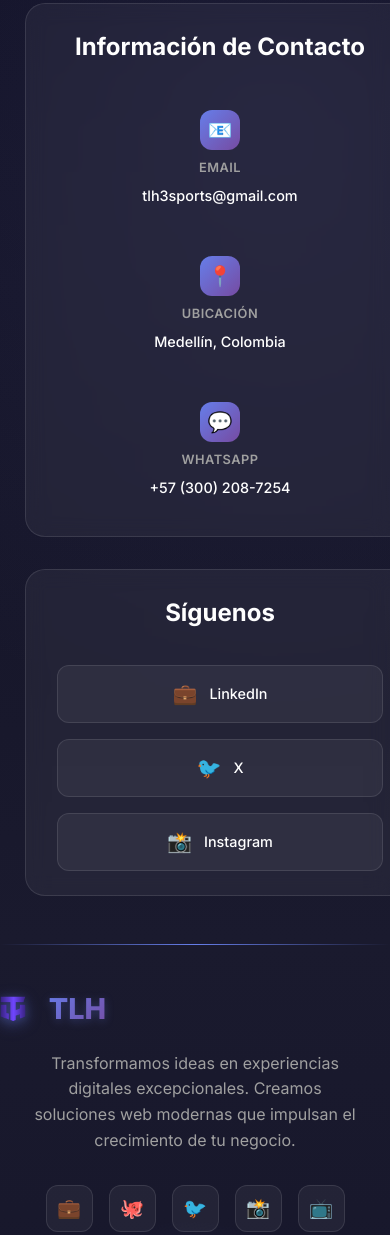
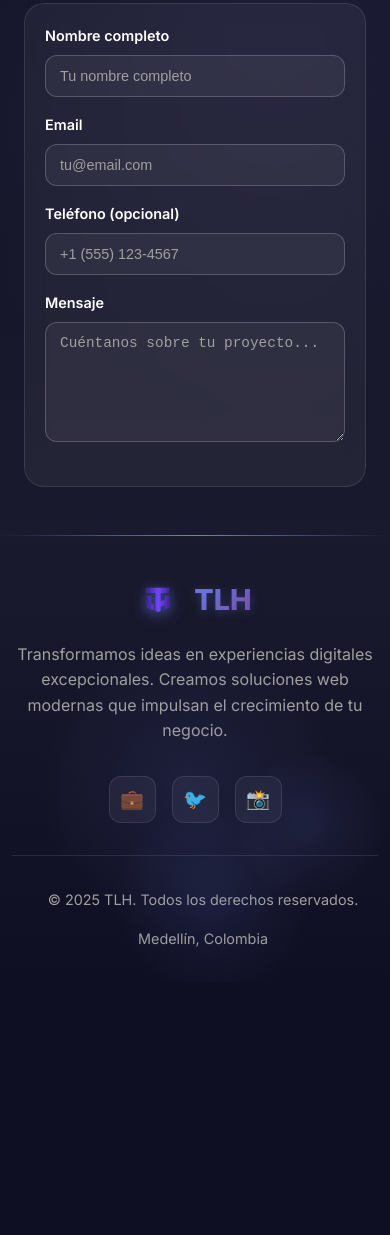
Before and after one commit to TLH-Enterprise/TLH, an Astro site: page / in a window 390 px wide. Shown: the part 10740-11975 px from the top of the page. After the commit the page ends 11722 px from the top, so only its background shows below. Built offline with nearby package versions, Linux system fonts and the light colour scheme; Astro itself is replaced by a stand-in of ours.

Commit message:
feat: improve contact and footer section

```diff
--- a/src/components/Contact.astro
+++ b/src/components/Contact.astro
@@ -1,44 +1,3 @@
----
-const contactInfo = [
-  {
-    icon: "📧",
-    title: "Email",
-    value: "tlh3sports@gmail.com",
-    link: "mailto:tlh3sport@gmail.com",
-  },
-  {
-    icon: "📍",
-    title: "Ubicación",
-    value: "Medellín, Colombia",
-    link: "#contact",
-  },
-  {
-    icon: "💬",
-    title: "WhatsApp",
-    value: "+57 (300) 208-7254",
-    link: "https://wa.me/573002087254",
-  },
-];
-
-const socialLinks = [
-  {
-    name: "LinkedIn",
-    icon: "💼",
-    link: "https://www.linkedin.com/company/tlh-the-last-hope",
-  },
-  {
-    name: "X",
-    icon: "🐦",
-    link: "https://x.com/tlh_dev",
-  },
-  {
-    name: "Instagram",
-    icon: "📸",
-    link: "https://www.instagram.com/tlh.dev/",
-  },
-];
----
-
 <section id="contacto" class="contact">
   <div class="container">
     <div class="section-header">
@@ -48,55 +7,6 @@ const socialLinks = [
         realidad
       </p>
     </div>
-
-    <div class="contact-content">
-      <div class="contact-info">
-        <div class="info-section">
-          <h3>Información de Contacto</h3>
-          <div class="contact-items">
-            {
-              contactInfo.map((item) => (
-                <div class="contact-item">
-                  <div class="contact-icon">
-                    <span class="icon">{item.icon}</span>
-                  </div>
-                  <div class="contact-details">
-                    <h4 class="contact-title">{item.title}</h4>
-                    <a
-                      href={item.link}
-                      class="contact-value"
-                      target={item.link.includes("wa.me") ? "_blank" : "_self"}
-                      rel={item.link.includes("wa.me") ? "noopener" : ""}
-                    >
-                      {item.value}
-                    </a>
-                  </div>
-                </div>
-              ))
-            }
-          </div>
-        </div>
-
-        <div class="info-section">
-          <h3>Síguenos</h3>
-          <div class="social-links">
-            {
-              socialLinks.map((social) => (
-                <a
-                  href={social.link}
-                  class="social-link"
-                  target="_blank"
-                  rel="noopener"
-                >
-                  <span class="social-icon">{social.icon}</span>
-                  <span class="social-name">{social.name}</span>
-                </a>
-              ))
-            }
-          </div>
-        </div>
-      </div>
-      <!--
     <div class="contact-form">
       <form class="form" id="contactForm">
         <div class="form-group">
@@ -150,8 +60,6 @@ const socialLinks = [
           <span class="btn-loading" style="display: none;">Enviando...</span>
         </button>
       </form>
-      </div>
-      -->
     </div>
   </div>
 </section>
@@ -344,6 +252,10 @@ const socialLinks = [
     border-radius: 20px;
     padding: 2.5rem;
     backdrop-filter: blur(10px);
+    max-width: 600px;
+    margin: 0 auto;
+    width: 100%;
+    box-sizing: border-box;
   }
 
   .form-group {
@@ -362,13 +274,14 @@ const socialLinks = [
   .form-select,
   .form-textarea {
     width: 100%;
-    padding: 1rem;
+    padding: 1rem 1.25rem;
     background: rgba(255, 255, 255, 0.05);
     border: 1px solid rgba(255, 255, 255, 0.2);
     border-radius: 12px;
     color: #ffffff;
     font-size: 1rem;
     transition: all 0.3s ease;
+    box-sizing: border-box;
   }
 
   .form-input:focus,
@@ -424,6 +337,18 @@ const socialLinks = [
       padding: 3rem;
     }
 
+    .contact-form {
+      max-width: 700px;
+      padding: 3rem;
+    }
+
+    .form-input,
+    .form-select,
+    .form-textarea {
+      padding: 1.25rem 1.5rem;
+      font-size: 1.1rem;
+    }
+
     .social-links {
       max-width: 600px;
     }
@@ -442,6 +367,17 @@ const socialLinks = [
     .info-section {
       max-width: 650px;
       padding: 2.25rem;
+    }
+
+    .contact-form {
+      max-width: 550px;
+      padding: 2.25rem;
+    }
+
+    .form-input,
+    .form-select,
+    .form-textarea {
+      padding: 1rem 1.125rem;
     }
 
     .social-links {
@@ -480,7 +416,20 @@ const socialLinks = [
     }
 
     .contact-form {
-      padding: 2rem;
+      max-width: 100%;
+      padding: 1.5rem;
+      margin: 0 1rem;
+    }
+
+    .form-input,
+    .form-select,
+    .form-textarea {
+      padding: 0.875rem 1rem;
+      font-size: 0.95rem;
+    }
+
+    .form-group {
+      margin-bottom: 1.25rem;
     }
 
     .social-links {
@@ -515,8 +464,25 @@ const socialLinks = [
 
     .info-section,
     .contact-form {
-      padding: 1.5rem;
-      margin: 0;
+      padding: 1.25rem;
+      margin: 0 0.5rem;
+      max-width: calc(100% - 1rem);
+    }
+
+    .form-input,
+    .form-select,
+    .form-textarea {
+      padding: 0.75rem 0.875rem;
+      font-size: 0.9rem;
+    }
+
+    .form-group {
+      margin-bottom: 1rem;
+    }
+
+    .btn-submit {
+      padding: 1rem;
+      font-size: 1rem;
     }
 
     .contact-content {
@@ -563,6 +529,27 @@ const socialLinks = [
       padding: 1rem;
     }
 
+    .contact-form {
+      padding: 1rem;
+      margin: 0 0.25rem;
+    }
+
+    .form-input,
+    .form-select,
+    .form-textarea {
+      padding: 0.625rem 0.75rem;
+      font-size: 0.85rem;
+    }
+
+    .form-group {
+      margin-bottom: 0.875rem;
+    }
+
+    .btn-submit {
+      padding: 0.875rem;
+      font-size: 0.9rem;
+    }
+
     .contact-item {
       padding: 0.5rem;
     }
--- a/src/components/Footer.astro
+++ b/src/components/Footer.astro
@@ -1,43 +1,18 @@
 ---
-const footerLinks = {
-  servicios: [
-    { name: "Desarrollo Web", href: "#servicios" },
-    { name: "Aplicaciones Móviles", href: "#servicios" },
-    { name: "Diseño UX/UI", href: "#servicios" },
-    { name: "Optimización", href: "#servicios" },
-  ],
-  empresa: [
-    { name: "Sobre Nosotros", href: "#" },
-    { name: "Nuestro Equipo", href: "#" },
-    { name: "Carreras", href: "#" },
-    { name: "Blog", href: "#" },
-  ],
-  recursos: [
-    { name: "Portafolio", href: "#portafolio" },
-    { name: "Proceso", href: "#proceso" },
-    { name: "Casos de Éxito", href: "#" },
-    { name: "Testimonios", href: "#" },
-  ],
-  legal: [
-    { name: "Política de Privacidad", href: "#" },
-    { name: "Términos de Servicio", href: "#" },
-    { name: "Cookies", href: "#" },
-    { name: "Aviso Legal", href: "#" },
-  ],
-};
-
 const socialLinks = [
-  { name: "LinkedIn", icon: "💼", href: "#" },
-  { name: "GitHub", icon: "🐙", href: "#" },
-  { name: "Twitter", icon: "🐦", href: "#" },
-  { name: "Instagram", icon: "📸", href: "#" },
-  { name: "YouTube", icon: "📺", href: "#" },
+  {
+    name: "LinkedIn",
+    icon: "💼",
+    href: "https://www.linkedin.com/company/tlh-the-last-hope",
+  },
+  { name: "X", icon: "🐦", href: "https://x.com/tlh_dev" },
+  { name: "Instagram", icon: "📸", href: "https://www.instagram.com/tlh.dev/" },
 ];
 ---
 
 <footer class="footer">
   <div class="container">
-    <div class="footer-content">
+    <div class="footer-main">
       <div class="footer-brand">
         <div class="brand-logo">
           <img src="/tlh.ico" alt="TLH Logo" class="logo" />
@@ -63,68 +38,6 @@ const socialLinks = [
           }
         </div>
       </div>
-
-      <div class="footer-links">
-        <div class="link-group">
-          <h3 class="link-title">Servicios</h3>
-          <ul class="link-list">
-            {
-              footerLinks.servicios.map((link) => (
-                <li>
-                  <a href={link.href} class="link-item">
-                    {link.name}
-                  </a>
-                </li>
-              ))
-            }
-          </ul>
-        </div>
-
-        <div class="link-group">
-          <h3 class="link-title">Empresa</h3>
-          <ul class="link-list">
-            {
-              footerLinks.empresa.map((link) => (
-                <li>
-                  <a href={link.href} class="link-item">
-                    {link.name}
-                  </a>
-                </li>
-              ))
-            }
-          </ul>
-        </div>
-
-        <div class="link-group">
-          <h3 class="link-title">Recursos</h3>
-          <ul class="link-list">
-            {
-              footerLinks.recursos.map((link) => (
-                <li>
-                  <a href={link.href} class="link-item">
-                    {link.name}
-                  </a>
-                </li>
-              ))
-            }
-          </ul>
-        </div>
-
-        <div class="link-group">
-          <h3 class="link-title">Legal</h3>
-          <ul class="link-list">
-            {
-              footerLinks.legal.map((link) => (
-                <li>
-                  <a href={link.href} class="link-item">
-                    {link.name}
-                  </a>
-                </li>
-              ))
-            }
-          </ul>
-        </div>
-      </div>
     </div>
 
     <div class="footer-bottom">
@@ -133,10 +46,7 @@ const socialLinks = [
           © {new Date().getFullYear()} TLH. Todos los derechos reservados.
         </p>
         <div class="footer-bottom-links">
-          <a href="#" class="bottom-link">Política de Privacidad</a>
-          <a href="#" class="bottom-link">Términos de Servicio</a>
-          <a href="#" class="bottom-link">Cookies</a>
-        </div>
+          <span class="location-text">Medellín, Colombia</span>
         </div>
       </div>
     </div>
@@ -146,7 +56,7 @@ const socialLinks = [
       <div class="bg-element bg-element-2"></div>
       <div class="bg-element bg-element-3"></div>
     </div>
-</footer>
+  </div>
 
   <style>
     .footer {
@@ -154,6 +64,9 @@ const socialLinks = [
       position: relative;
       overflow: hidden;
       padding: 4rem 0 0;
+      display: flex;
+      flex-direction: column;
+      min-height: 100%;
     }
 
     .footer::before {
@@ -227,11 +140,19 @@ const socialLinks = [
     }
 
     .container {
-    max-width: 1200px;
+      max-width: 1400px;
       margin: 0 auto;
       padding: 0 2rem;
       position: relative;
       z-index: 2;
+    }
+
+    .footer-main {
+      flex: 1;
+      margin-bottom: 3rem;
+      display: flex;
+      justify-content: center;
+      align-items: center;
     }
 
     .footer-content {
@@ -242,14 +163,21 @@ const socialLinks = [
     }
 
     .footer-brand {
-    max-width: 400px;
+      max-width: 100%;
+      width: 100%;
+      text-align: center;
+      display: flex;
+      flex-direction: column;
+      align-items: center;
     }
 
     .brand-logo {
       display: flex;
       align-items: center;
+      justify-content: center;
       gap: 1rem;
       margin-bottom: 1.5rem;
+      width: 100%;
     }
 
     .logo {
@@ -271,11 +199,16 @@ const socialLinks = [
       color: #a0a0a0;
       line-height: 1.6;
       margin: 0 0 2rem 0;
+      text-align: center;
+      max-width: 600px;
     }
 
     .social-links {
       display: flex;
       gap: 1rem;
+      justify-content: center;
+      align-items: center;
+      width: 100%;
     }
 
     .social-link {
@@ -340,6 +273,7 @@ const socialLinks = [
     .footer-bottom {
       border-top: 1px solid rgba(255, 255, 255, 0.1);
       padding: 2rem 0;
+      margin-top: auto;
     }
 
     .footer-bottom-content {
@@ -348,6 +282,8 @@ const socialLinks = [
       align-items: center;
       flex-wrap: wrap;
       gap: 1rem;
+      width: 100%;
+      max-width: 100%;
     }
 
     .copyright {
@@ -361,15 +297,41 @@ const socialLinks = [
       gap: 2rem;
     }
 
-  .bottom-link {
+    .location-text {
       color: #a0a0a0;
-    text-decoration: none;
       font-size: 0.9rem;
-    transition: color 0.3s ease;
+      margin: 0;
     }
 
-  .bottom-link:hover {
-    color: #667eea;
+    /* Large desktop styles */
+    @media screen and (min-width: 1400px) {
+      .container {
+        max-width: 1600px;
+        padding: 0 3rem;
+      }
+
+      .footer-brand {
+        max-width: 100%;
+      }
+
+      .footer-bottom-content {
+        padding: 0 1rem;
+      }
+    }
+
+    @media (max-width: 1024px) {
+      .container {
+        max-width: 100%;
+        padding: 0 1.5rem;
+      }
+
+      .footer-brand {
+        max-width: 100%;
+      }
+
+      .brand-description {
+        max-width: 500px;
+      }
     }
 
     @media (max-width: 768px) {
@@ -377,9 +339,36 @@ const socialLinks = [
         padding: 3rem 0 0;
       }
 
+      .container {
+        padding: 0 1rem;
+      }
+
+      .footer-main {
+        margin-bottom: 2rem;
+      }
+
       .footer-content {
         grid-template-columns: 1fr;
         gap: 3rem;
+      }
+
+      .footer-brand {
+        text-align: center;
+      }
+
+      .brand-logo {
+        justify-content: center;
+        width: 100%;
+      }
+
+      .brand-description {
+        max-width: 100%;
+        text-align: center;
+      }
+
+      .social-links {
+        justify-content: center;
+        width: 100%;
       }
 
       .footer-links {
@@ -387,9 +376,14 @@ const socialLinks = [
         gap: 2rem;
       }
 
+      .footer-bottom {
+        margin-top: auto;
+      }
+
       .footer-bottom-content {
         flex-direction: column;
         text-align: center;
+        width: 100%;
       }
 
       .footer-bottom-links {
@@ -398,20 +392,36 @@ const socialLinks = [
     }
 
     @media (max-width: 480px) {
+      .container {
+        padding: 0 0.75rem;
+      }
+
       .footer-links {
         grid-template-columns: 1fr;
       }
 
-    .social-links {
-      justify-content: center;
+      .footer-brand {
+        text-align: center;
       }
 
       .brand-logo {
         justify-content: center;
+        width: 100%;
+      }
+
+      .social-links {
+        justify-content: center;
+        width: 100%;
       }
 
       .brand-description {
         text-align: center;
+        max-width: 100%;
+      }
+
+      .footer-bottom-content {
+        padding: 0 0.5rem;
       }
     }
   </style>
+</footer>
```
Lines whose indentation alone changed are shown as unchanged.
